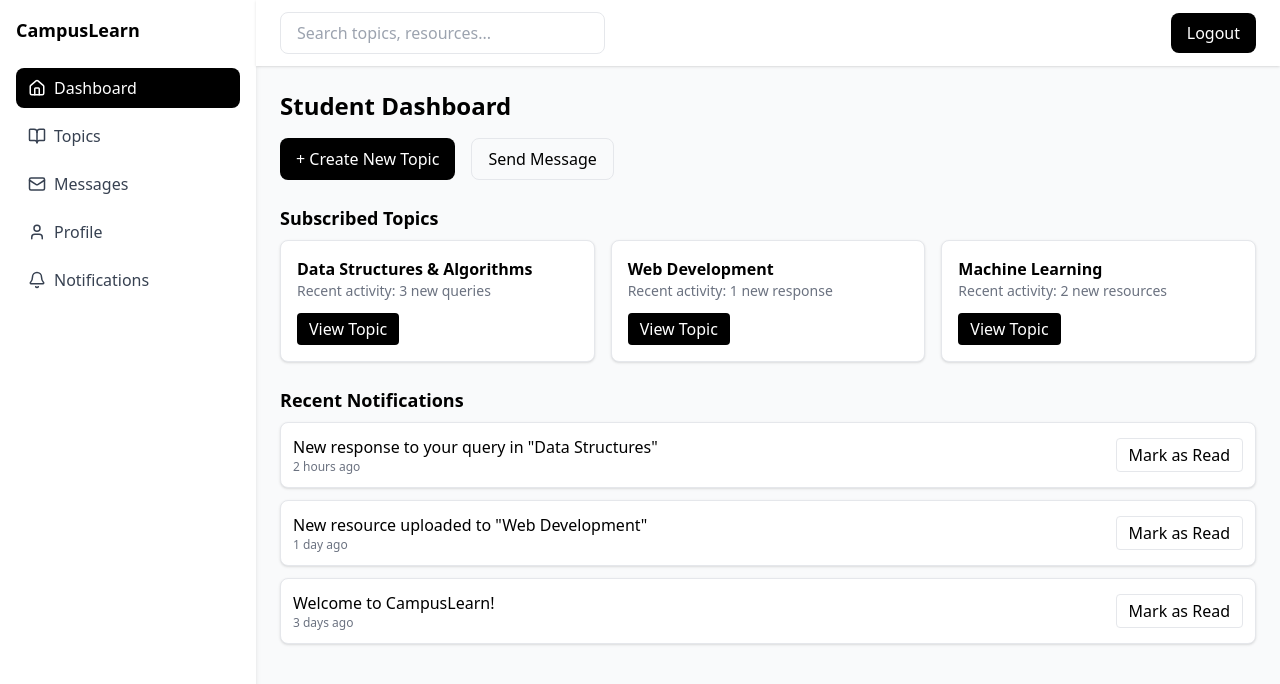
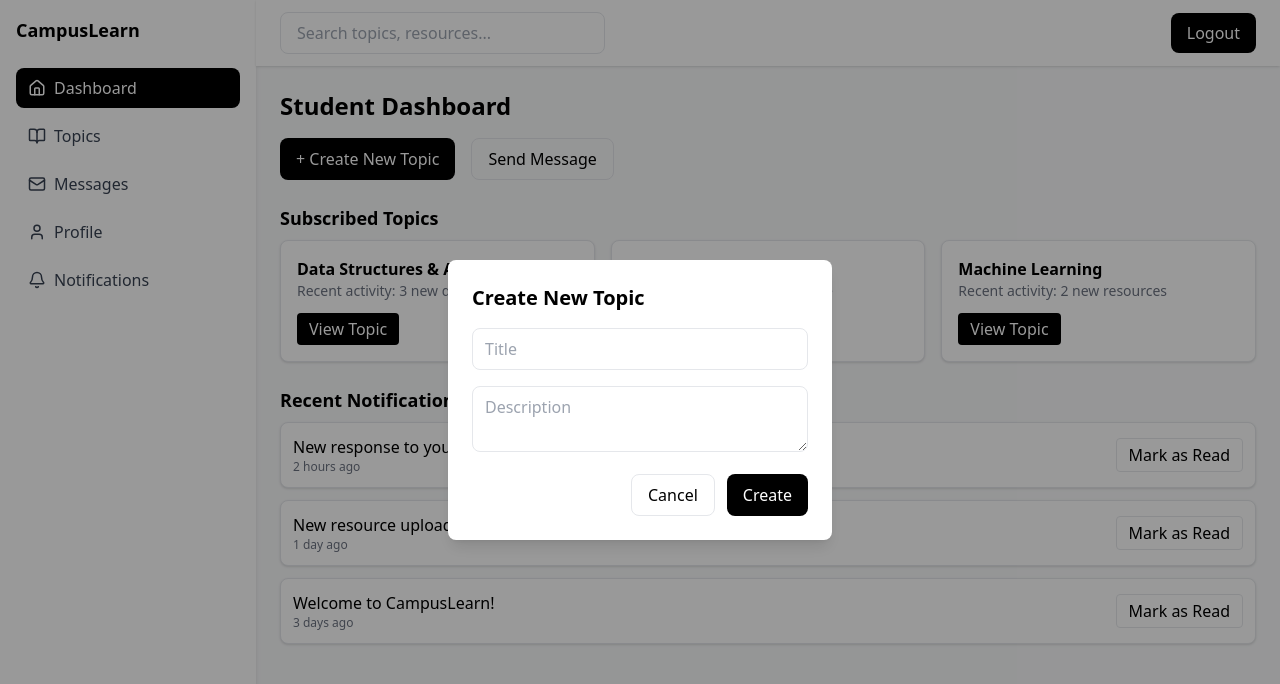
Before and after one commit to Monwabisi00/CampusLearn, a React (Create React App) app in the folder frontend/: page /home in a window 1280 px wide. Both pictures are taken after a click on the button "+ Create New Topic". Shown: the top 684 px of the page. Built offline with nearby package versions, Linux system fonts and the light colour scheme.

Commit message:
Added Create topic popup

```diff
--- a/frontend/src/pages/dashboard/components/AddQuery.jsx
+++ b/frontend/src/pages/dashboard/components/AddQuery.jsx
@@ -1,4 +1,4 @@
-// src/components/QueryModal.jsx
+
 import React from "react";
 
 export default function QueryModal({ isOpen, onClose, onSubmit }) {
--- /dev/null
+++ b/frontend/src/pages/dashboard/components/CreateTopic.jsx
@@ -0,0 +1,56 @@
+import React, { useState } from "react";
+
+export default function TopicModal({ isOpen, onClose, onSubmit }) {
+  const [title, setTitle] = useState("");
+  const [description, setDescription] = useState("");
+
+  const handleSubmit = (e) => {
+    e.preventDefault();
+    if (!title.trim() || !description.trim()) return;
+
+    onSubmit({ title, description });
+    setTitle("");
+    setDescription("");
+    onClose();
+  };
+
+  if (!isOpen) return null;
+
+  return (
+    <div className="fixed inset-0 bg-black bg-opacity-40 flex items-center justify-center">
+      <div className="bg-white rounded-lg shadow-lg p-6 w-96">
+        <h2 className="text-xl font-semibold mb-4">Create New Topic</h2>
+        <form onSubmit={handleSubmit} className="space-y-4">
+          <input
+            type="text"
+            placeholder="Title"
+            value={title}
+            onChange={(e) => setTitle(e.target.value)}
+            className="w-full border rounded-lg px-3 py-2"
+          />
+          <textarea
+            placeholder="Description"
+            value={description}
+            onChange={(e) => setDescription(e.target.value)}
+            className="w-full border rounded-lg px-3 py-2"
+          />
+          <div className="flex justify-end space-x-3">
+            <button
+              type="button"
+              onClick={onClose}
+              className="px-4 py-2 border rounded-lg hover:bg-gray-100"
+            >
+              Cancel
+            </button>
+            <button
+              type="submit"
+              className="px-4 py-2 bg-black text-white rounded-lg hover:bg-gray-800"
+            >
+              Create
+            </button>
+          </div>
+        </form>
+      </div>
+    </div>
+  );
+}
--- a/frontend/src/pages/dashboard/components/Dashboard.jsx
+++ b/frontend/src/pages/dashboard/components/Dashboard.jsx
@@ -2,8 +2,9 @@ import React, { useState } from "react";
 import TopicCard from "./TopicCard";
 import NotificationItem from "./NotificationItem";
 import QueryModal from "./AddQuery";
+import TopicModal from "./CreateTopic"; // new modal
 
-const topics = [
+const initialTopics = [
   { title: "Data Structures & Algorithms", activity: "3 new queries" },
   { title: "Web Development", activity: "1 new response" },
   { title: "Machine Learning", activity: "2 new resources" },
@@ -19,11 +20,17 @@ const notifications = [
 ];
 
 export default function Dashboard() {
-  const [isModalOpen, setIsModalOpen] = useState(false);
+  const [isQueryModalOpen, setIsQueryModalOpen] = useState(false);
+  const [isTopicModalOpen, setIsTopicModalOpen] = useState(false);
   const [queries, setQueries] = useState([]);
+  const [topics, setTopics] = useState(initialTopics);
 
   const addQuery = (newQuery) => {
     setQueries([...queries, { id: queries.length + 1, ...newQuery }]);
+  };
+
+  const addTopic = (newTopic) => {
+    setTopics([...topics, { ...newTopic, activity: "No activity yet" }]);
   };
 
   return (
@@ -31,8 +38,16 @@ export default function Dashboard() {
       <h2 className="text-2xl font-semibold mb-4">Student Dashboard</h2>
 
       <div className="flex space-x-4 mb-6">
-        <button className="bg-black text-white px-4 py-2 rounded-lg hover:bg-gray-800">+ Create New Topic</button>
-        <button onClick={() => setIsModalOpen(true)} className="border px-4 py-2 rounded-lg hover:bg-gray-100">
+        <button
+          onClick={() => setIsTopicModalOpen(true)}
+          className="bg-black text-white px-4 py-2 rounded-lg hover:bg-gray-800"
+        >
+          + Create New Topic
+        </button>
+        <button
+          onClick={() => setIsQueryModalOpen(true)}
+          className="border px-4 py-2 rounded-lg hover:bg-gray-100"
+        >
           Send Message
         </button>
       </div>
@@ -53,8 +68,18 @@ export default function Dashboard() {
         ))}
       </div>
 
-      {/* Modal */}
-      <QueryModal isOpen={isModalOpen} onClose={() => setIsModalOpen(false)} onSubmit={addQuery} />
+      {/* Modals */}
+      <QueryModal
+        isOpen={isQueryModalOpen}
+        onClose={() => setIsQueryModalOpen(false)}
+        onSubmit={addQuery}
+      />
+
+      <TopicModal
+        isOpen={isTopicModalOpen}
+        onClose={() => setIsTopicModalOpen(false)}
+        onSubmit={addTopic}
+      />
     </div>
   );
 }
```
